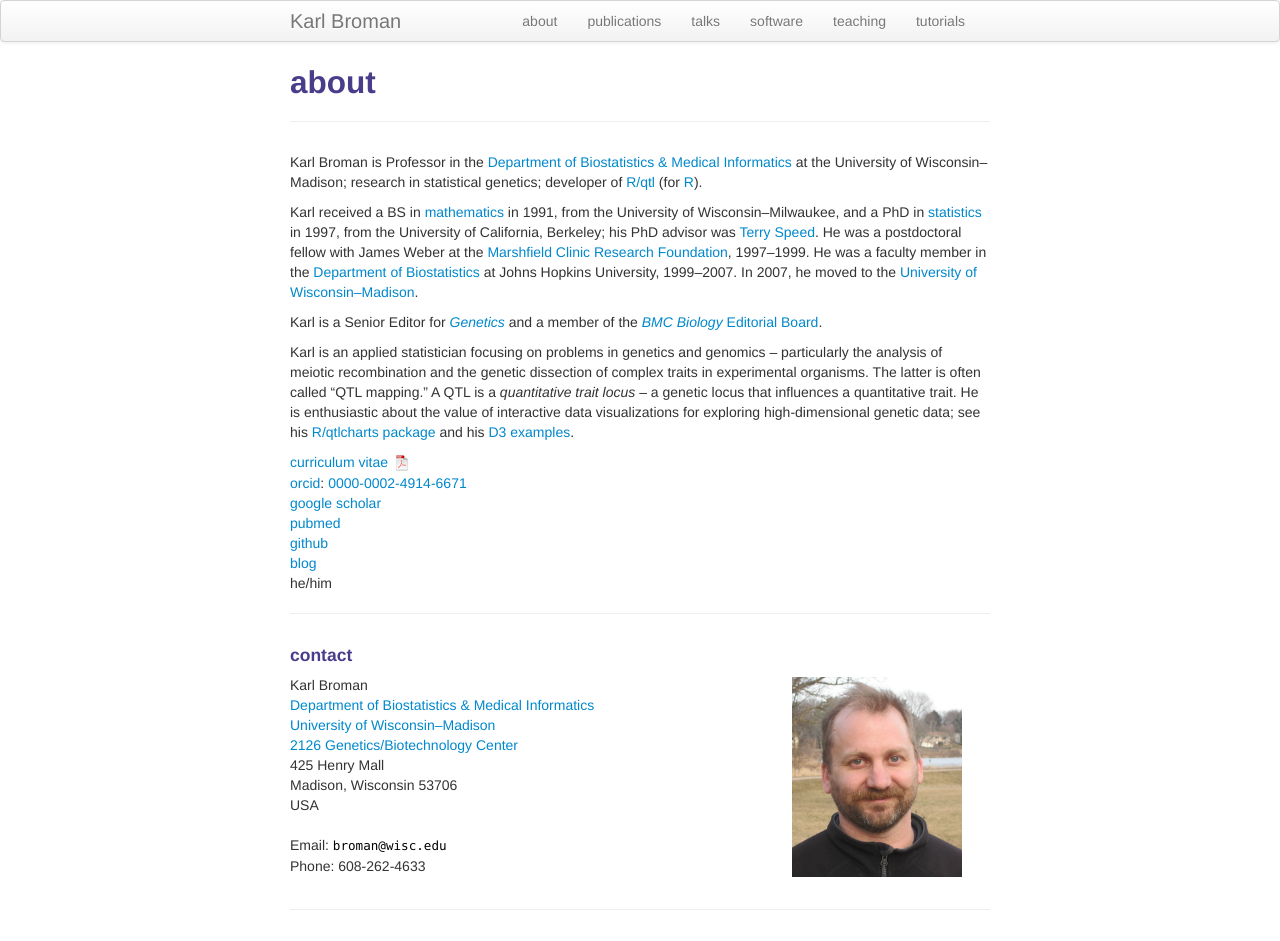
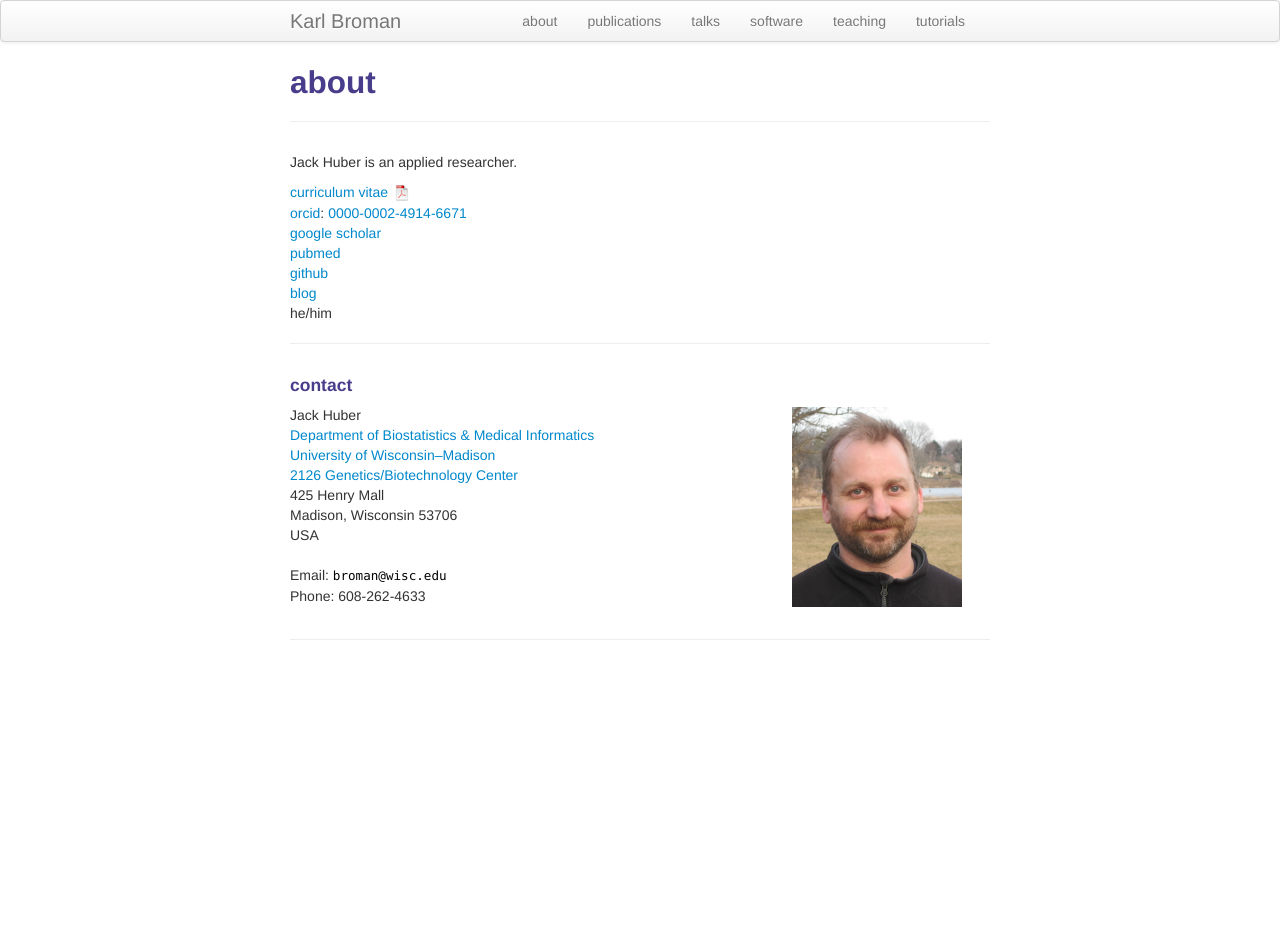
Before and after one commit to jackbhuber/jackbhuber.github.io, a Jekyll site: the page built from pages/about.md, in a window 1280 px wide. Built offline with Jekyll 4.4.1, drawn with Linux system fonts in a browser that asks for light colours; after the commit the page ends 900 px from its top, so only the background shows below that.

Commit message:
Update about.md

```diff
--- a/pages/about.md
+++ b/pages/about.md
@@ -1,41 +1,10 @@
 ---
 layout: page
 title: about
-description: Karl Broman is Professor in Biostatistics and Medical Informatics at University of Wisconsin - Madison; research in statistical genetics
+description: Jack Huber is an applied researcher
 ---
 
-Karl Broman is Professor in the
-[Department of Biostatistics &amp; Medical Informatics](https://www.biostat.wisc.edu)
-at the University of Wisconsin&ndash;Madison;
-research in statistical genetics; developer of
-[R/qtl](https://rqtl.org) (for [R](https://www.r-project.org)).
-
-Karl received a BS in [mathematics](http://uwm.edu/math)
-in 1991, from the
-University of Wisconsin&ndash;Milwaukee, and a
-PhD in [statistics](http://stat.berkeley.edu) in 1997, from the
-University of California, Berkeley; his PhD advisor was
-[Terry Speed](http://www.wehi.edu.au/people/terry-speed).
-He was a postdoctoral fellow with James Weber at the
-[Marshfield Clinic Research Foundation](http://research.marshfieldclinic.org),
-1997&ndash;1999. He
-was a faculty member in the [Department of Biostatistics](https://www.jhsph.edu/departments/biostatistics/) at Johns
-Hopkins University, 1999&ndash;2007. In 2007, he moved to the
-[University of Wisconsin&ndash;Madison](https://www.wisc.edu).
-
-Karl is a Senior Editor for [_Genetics_](http://www.genetics.org) and
-a member of the [_BMC Biology_](https://bmcbiol.biomedcentral.com)
-[Editorial Board](https://bmcbiol.biomedcentral.com/about/editorial-board).
-
-Karl is an applied statistician focusing on problems in genetics and
-genomics &ndash; particularly the analysis of meiotic recombination and the
-genetic dissection of complex traits in experimental organisms. The
-latter is often called &ldquo;QTL mapping.&rdquo; A QTL is a
-_quantitative trait locus_ &ndash; a genetic locus that influences a
-quantitative trait. He is enthusiastic about the value
-of interactive data visualizations for exploring high-dimensional genetic data;
-see his [R/qtlcharts package](https://kbroman.org/qtlcharts) and
-his [D3 examples](https://www.biostat.wisc.edu/~kbroman/D3).
+Jack Huber is an applied researcher.
 
 [curriculum vitae ![CV as pdf](icons16/pdf-icon.png)]({{ BASE_PATH }}/assets/broman_cv.pdf)<br/>
 [orcid](https://orcid.org): [0000-0002-4914-6671](https://orcid.org/0000-0002-4914-6671)<br/>
@@ -53,7 +22,7 @@ he/him
 
     <div class="row-fluid">
         <div class="span5">
-            Karl Broman<br/>
+            Jack Huber<br/>
             <a href="https://www.biostat.wisc.edu">Department of Biostatistics &amp; Medical Informatics</a><br/>
             <a href="https://www.wisc.edu">University of Wisconsin&ndash;Madison</a><br/>
             <a href="https://map.wisc.edu/s/2tie3nen">2126 Genetics/Biotechnology Center</a><br/>
```
